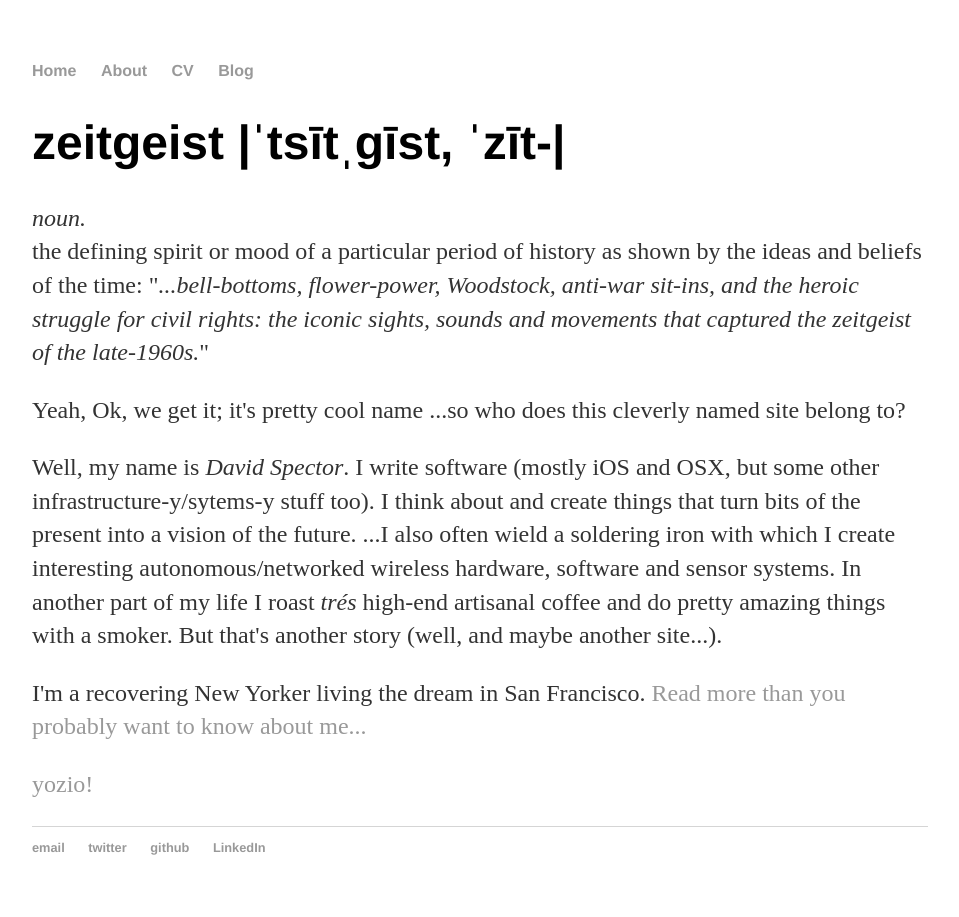
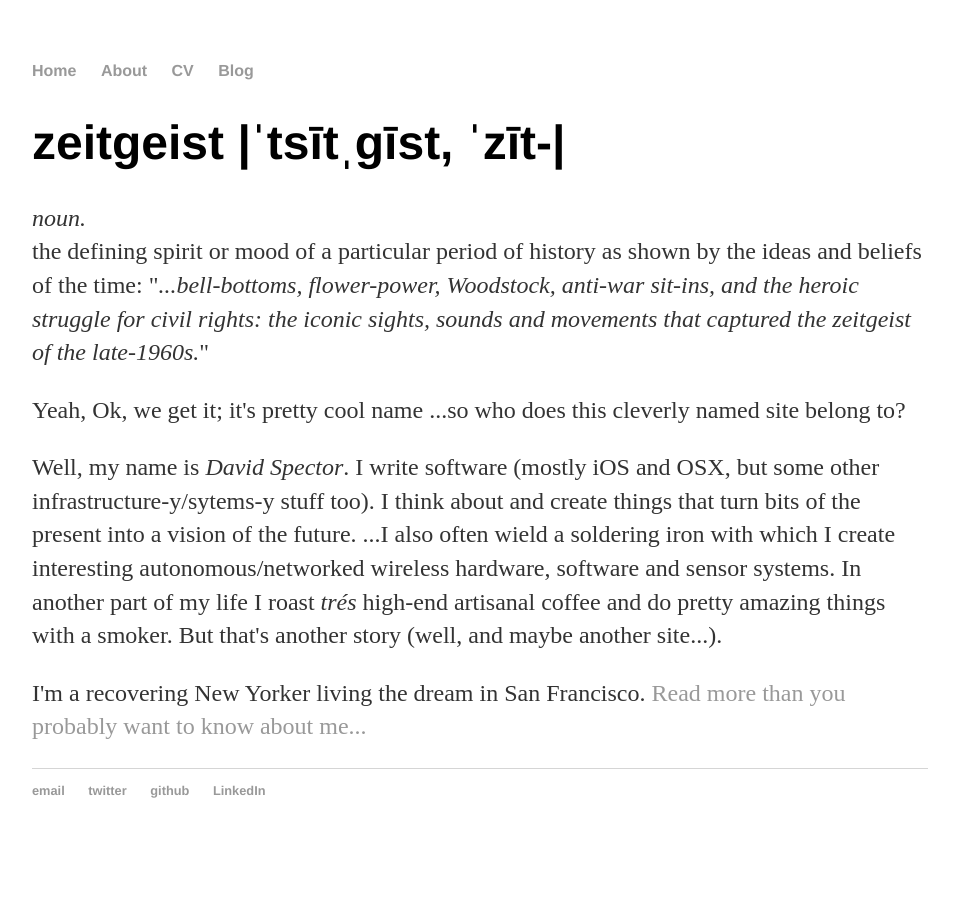
Before and after one commit to dhmspector/dhmspector.github.io, a Jekyll site: the page built from index.html, in a window 1280 px wide. Shown: the whole page, without its empty margins (160-1119 px from the left). Built offline with Jekyll 4.4.1, drawn with Linux system fonts in a browser that asks for light colours.

Commit message:
move the test link off the main page

```diff
--- a/about/index.html
+++ b/about/index.html
@@ -33,3 +33,8 @@ What can I do for you?  Perhaps many things. Among other things, I....
 				<li><a href="https://www.linkedin.com/in/davidhmspector"> LinkedIn: dhmspector</a></li>
 				</ul>
 		</div>
+
+
+<p>
+  <a href="http://r.yoz.io/GW.c.q">yozio!</a>
+</p>
--- a/index.html
+++ b/index.html
@@ -40,12 +40,3 @@ smoker. But that's another story (well, and maybe another site...). </p>
 San Francisco.  <a href="/about">Read more than you probably want to
 know about me...</a></p>
 		</div>
-
-
-
-
-
-
-<p>
-  <a href="http://r.yoz.io/GW.c.q">yozio!</a>
-</p>
```
